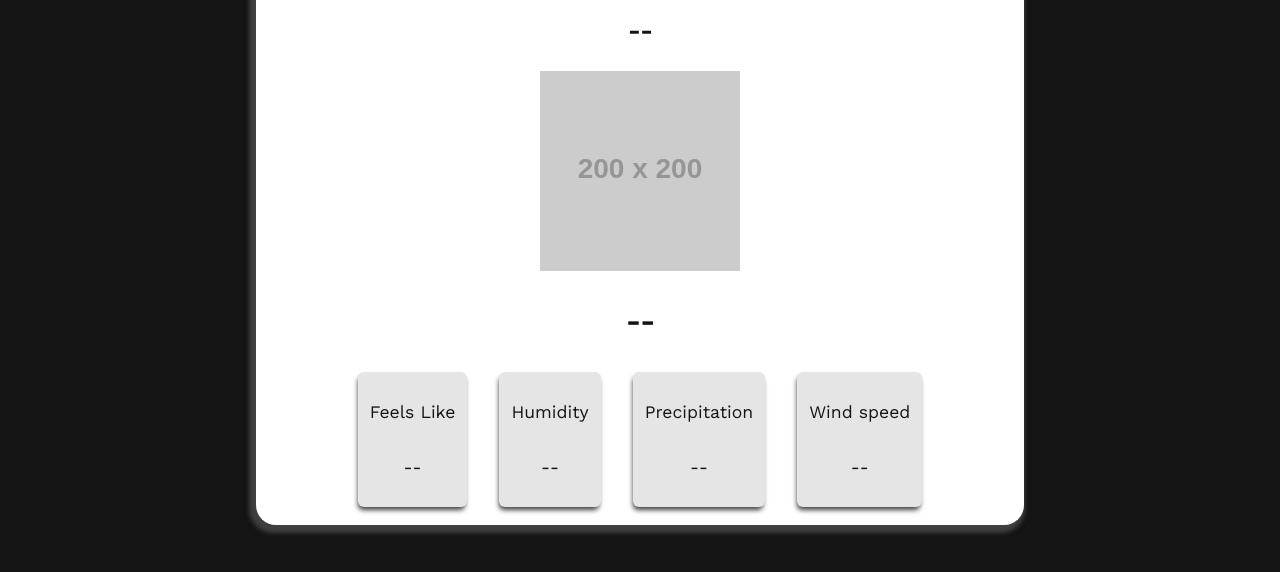
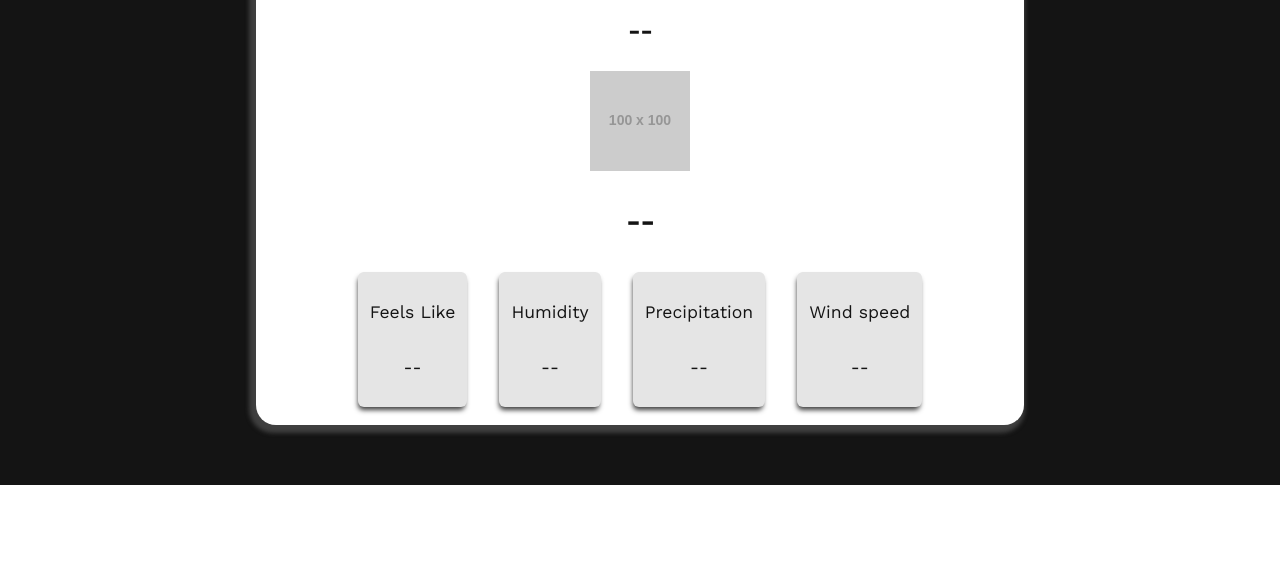
Before and after one commit to MpZero/weather-app, a website built with webpack: page src/index.html in a window 1280 px wide. Shown: the part 228-800 px from the top of the page. Built offline with nearby package versions, Linux system fonts and the light colour scheme; no server answers; placeholder pictures from the web are drawn by us.

Commit message:
clean a bit of code

```diff
--- a/src/darkmode.js
+++ b/src/darkmode.js
@@ -1,6 +1,4 @@
 import "./style.css";
-console.log("darkmode");
-
 let darkMode = localStorage.getItem("darkMode");
 const darkModeBtn = document.querySelector("#dark-mode");
 const lightModeBtn = document.querySelector("#light-mode");
--- a/src/fetch.js
+++ b/src/fetch.js
@@ -1,4 +1,3 @@
-console.log("fetch");
 const h1 = document.querySelector("h1");
 const h2 = document.querySelector("h2");
 const h3 = document.querySelector("h3");
@@ -12,8 +11,6 @@ const search = document.querySelector("#search").value;
 const celsiusBtn = document.querySelector("#cel");
 const farenBtn = document.querySelector("#faren");
 let unitSwitch = "enabled";
-
-console.log(unitSwitch);
 
 const btn = document.querySelector("#submitbtn");
 
@@ -35,8 +32,6 @@ farenBtn.addEventListener("click", () => {
 });
 
 async function getData(search) {
-  console.log(unitSwitch + " inside getdata function");
-
   try {
     //1. get the api data
     const response = await fetch(
@@ -77,16 +72,12 @@ function handleError(error) {
   h1.innerText = "Input correct city or country name";
   h2.innerText = " -- ";
   h3.innerText = " -- ";
-  img.src = "https://placehold.co/200x200";
+  img.src = "https://placehold.co/100x100";
   humidity.innerText = " -- ";
   feelsLike.innerText = " -- ";
   windSpeed.innerText = " -- ";
   precip.innerText = " -- ";
 }
 
-function storeddata(newdata) {
-  console.log(newdata + "hey");
-}
-
 //default search on page load
 getData("buenos aires");
--- a/src/index.html
+++ b/src/index.html
@@ -41,7 +41,7 @@
           <h2>--</h2>
         </div>
         <div id="weather-wrapper">
-          <img id="weather-img" src="https://placehold.co/200x200" alt="">
+          <img id="weather-img" src="https://placehold.co/100x100" alt="image of current weather">
         </div>
         <div id="temperature">
           <h3>--</h3>
--- a/src/index.js
+++ b/src/index.js
@@ -1,5 +1,3 @@
 import "./style.css";
 import "./darkmode.js";
 import "./fetch.js";
-import "./domContent.js";
-console.log("hello world");
```
